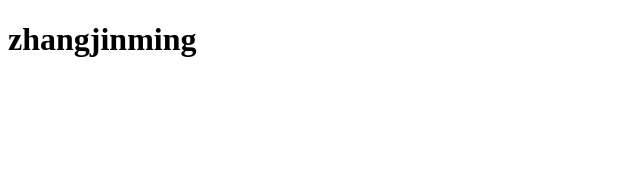
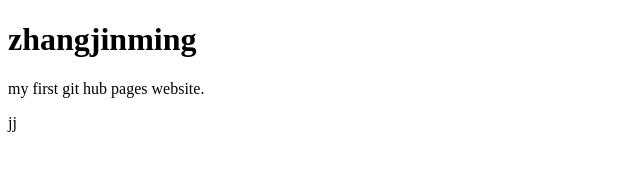
Before and after one commit to zhan0662/zhan0662.github.io, a plain HTML site: page index.html in a window 1280 px wide. Shown: the whole page, without its empty margins (0-640 px from the left). Drawn offline with Linux system fonts and the light colour scheme.

Commit message:
zhangjinming

```diff
--- a/index.html
+++ b/index.html
@@ -7,5 +7,7 @@
 </head>
 <body>
     <h1>zhangjinming</h1>
+    <p>my first git hub pages website.</p>
+    <p>jj</p>
 </body>
 </html>
```
